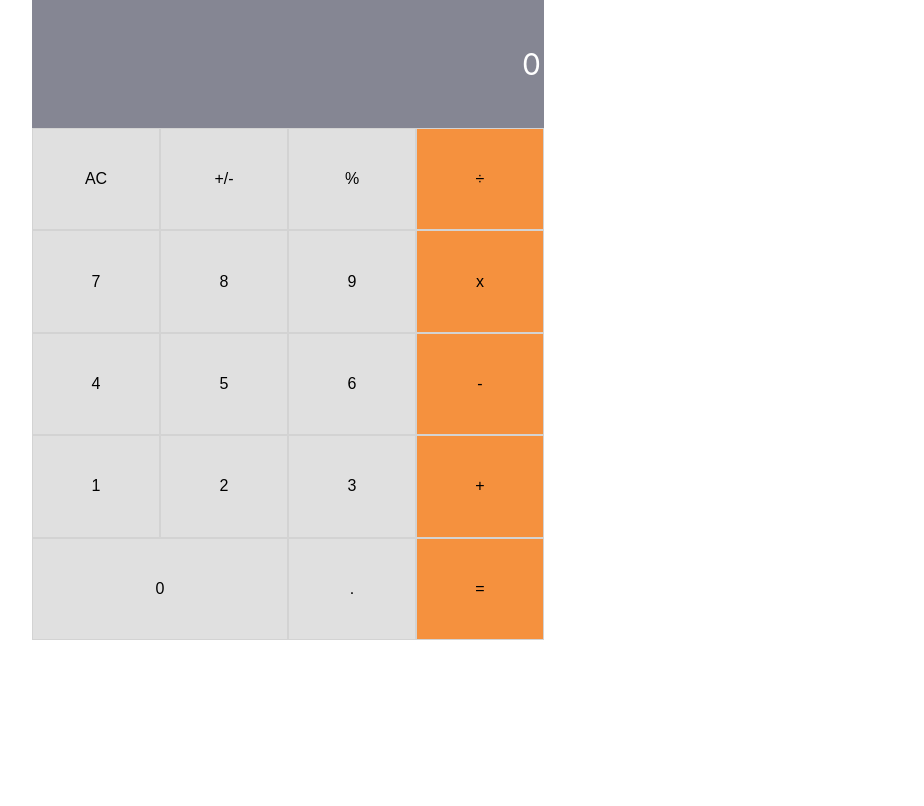
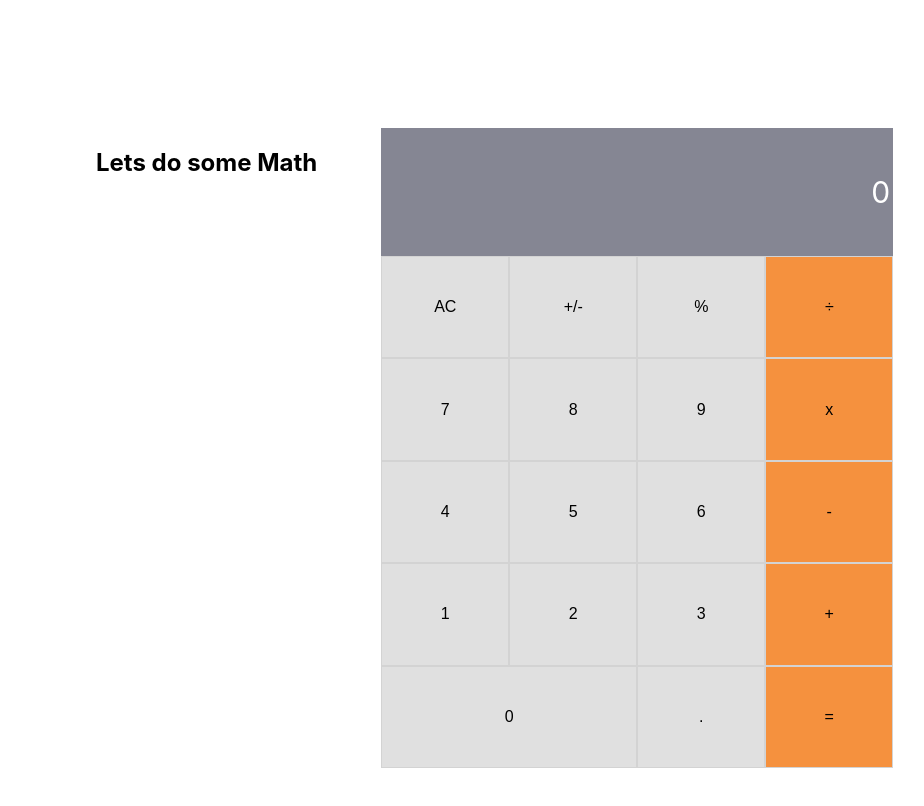
Before and after one commit to dvcorreia1984/math-magicians, a React (Create React App) app: page /calculator in a window 1280 px wide. Shown: the top 806 px of the page, without its empty margins (32-956 px from the left). Built offline with nearby package versions, Linux system fonts and the light colour scheme.

Commit message:
Updated Home.jsx page

```diff
--- a/src/App.js
+++ b/src/App.js
@@ -1,15 +1,16 @@
+/* eslint-disable import/no-extraneous-dependencies */
 import React from 'react';
 import { BrowserRouter, Routes, Route } from 'react-router-dom';
-import Calculator from './components/Calculator';
 import Quote from './components/Quote';
 import Home from './routes/Home';
+import CalculatorPage from './routes/CalculatorPage';
 
 function App() {
   return (
     <BrowserRouter>
       <Routes>
         <Route path="/" element={<Home />} />
-        <Route path="/calculator" element={<Calculator />} />
+        <Route path="/calculator" element={<CalculatorPage />} />
         <Route path="/quote" element={<Quote />} />
       </Routes>
     </BrowserRouter>
--- /dev/null
+++ b/src/routes/CalculatorPage.jsx
@@ -0,0 +1,10 @@
+import Calculator from '../components/Calculator';
+import '../styles/calculator.css';
+
+const CalculatorPage = () => (
+  <div id="calc">
+    <h2>Lets do some Math</h2>
+    <Calculator />
+  </div>
+);
+export default CalculatorPage;
--- a/src/routes/Home.jsx
+++ b/src/routes/Home.jsx
@@ -1,8 +1,13 @@
+import '../styles/home.css';
+
 const Home = () => (
-  <>
+  <div>
     <h2>Welcome to our Page!</h2>
     <p>
       Lorem ipsum dolor sit amet consectetur adipisicing elit. Asperiores
+      assumenda sunt omnis molestias tempora ad modi fuga provident magni! Omnis
+      voluptas amet enim quo, incidunt sequi sapiente ducimus exercitationem
+      harum. Lorem ipsum dolor sit amet consectetur adipisicing elit. Asperiores
       assumenda sunt omnis molestias tempora ad modi fuga provident magni! Omnis
       voluptas amet enim quo, incidunt sequi sapiente ducimus exercitationem
       harum. Lorem ipsum dolor sit amet consectetur adipisicing elit. Asperiores
@@ -18,8 +23,11 @@ const Home = () => (
       harum. Lorem ipsum dolor sit amet consectetur adipisicing elit. Asperiores
       assumenda sunt omnis molestias tempora ad modi fuga provident magni! Omnis
       voluptas amet enim quo, incidunt sequi sapiente ducimus exercitationem
+      harum. Lorem ipsum dolor sit amet consectetur adipisicing elit. Asperiores
+      assumenda sunt omnis molestias tempora ad modi fuga provident magni! Omnis
+      voluptas amet enim quo, incidunt sequi sapiente ducimus exercitationem
       harum.
     </p>
-  </>
+  </div>
 );
 export default Home;
--- /dev/null
+++ b/src/styles/calculator.css
@@ -0,0 +1,4 @@
+div#calc {
+  display: flex;
+  flex-direction: row;
+}
--- /dev/null
+++ b/src/styles/home.css
@@ -0,0 +1,7 @@
+body {
+  padding: 10vw;
+}
+
+p {
+  font-size: medium;
+}
```
Also changed, not shown: src/routes/Calculator.jsx (deleted).
